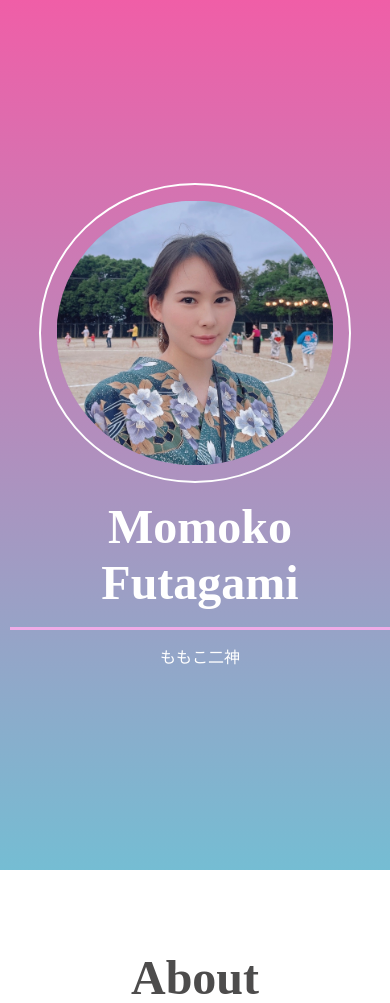
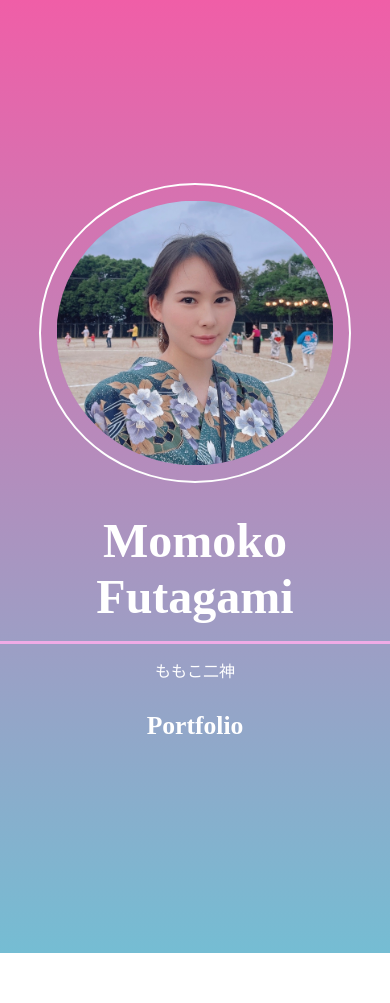
Before and after one commit to futagami-m/Momoko-s-portfolio, a PHP site: page / in a window 390 px wide. Shown: the part 57-1060 px from the top of the page. Run offline with PHP 8.4, Linux system fonts and the light colour scheme.

Commit message:
デザイン更新

```diff
--- a/portfolio-green/css/style.css
+++ b/portfolio-green/css/style.css
@@ -104,6 +104,7 @@ nav ul li a::after{
 }
 
 .firstview__txt{
+    margin-top:50px ;
     margin-left: 10px;
 }
 
@@ -192,11 +193,12 @@ nav ul li a::after{
     padding-bottom:1rem;
 }
 
-footer{
+.footer{
     color: #938F8F;
     font-size: 1.6rem;
     margin-top:10rem;
     padding:3rem;
+    background-color: #F5F4F4;
 
 
 }
@@ -211,7 +213,10 @@ footer{
         width:80%;
         margin:0 auto;
     }
-
+    .firstview__txt{
+        margin-top:30px ;
+        margin-left: 0px;
+    }
     .project-cards{
         display: block;
     }
--- a/portfolio-green/index.html
+++ b/portfolio-green/index.html
@@ -8,6 +8,7 @@
         <link rel="stylesheet" href="css/style.css"/>
 
         <title>Momoko Futagami | ももこ二神</title>
+
     </head>
 
     <body>
@@ -29,6 +30,7 @@
                 <div class="firstview__txt">
                     <h2>Momoko Futagami</h2>
                     <p>ももこ二神</p>
+                    <h3>Portfolio</h3>
                 </div>
             </div>
 
```
